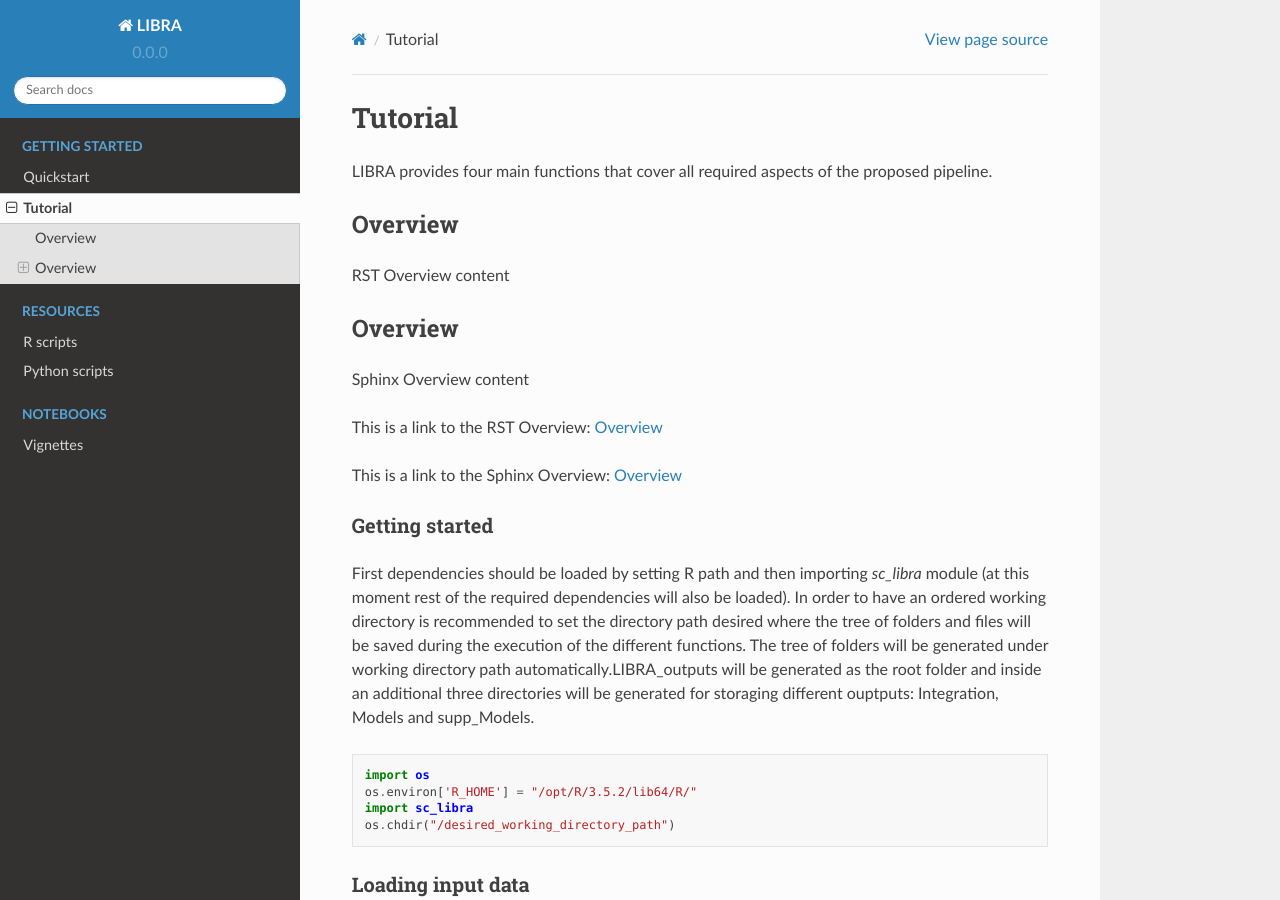
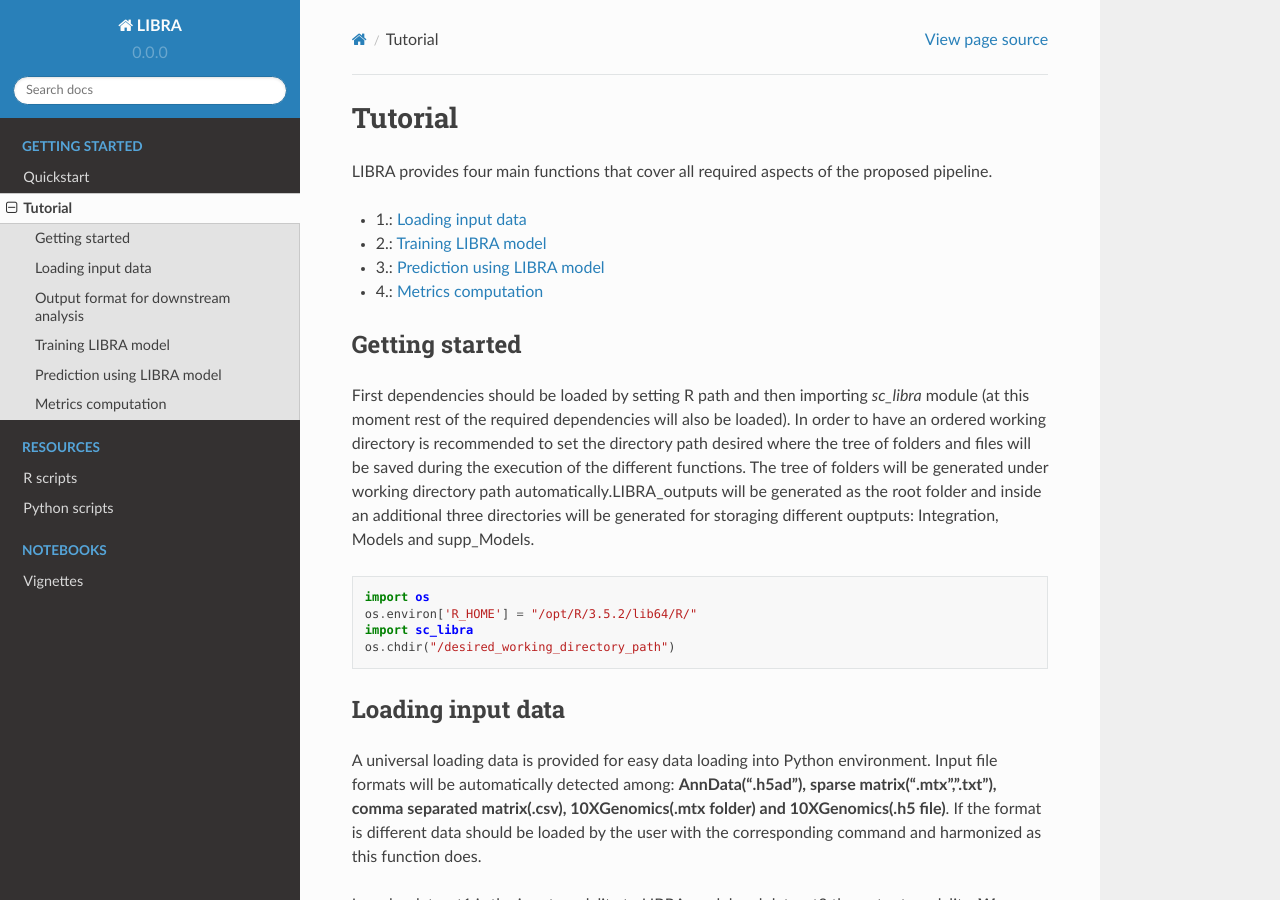
Before and after one commit to TranslationalBioinformaticsUnit/LIBRA, a Sphinx documentation site: the page built from docs/source/tutorial.rst, in a window 1280 px wide and 900 px high. Built offline with Sphinx 7.4.7 and the Read the Docs theme 2.0.0, drawn with Linux system fonts in a browser that asks for light colours.

Commit message:
Update tutorial.rst

```diff
--- a/docs/source/tutorial.rst
+++ b/docs/source/tutorial.rst
@@ -3,26 +3,10 @@
 
 LIBRA provides four main functions that cover all required aspects of the proposed pipeline.
 
-
-.. _RST Overview:
-
-Overview
-**********
-
-RST Overview content
-
-
-.. _Sphinx Overview:
-
-Overview
-*********
-
-Sphinx Overview content
-
-
-This is a link to the RST Overview: :ref:`RST Overview`
-
-This is a link to the Sphinx Overview: :ref:`Sphinx Overview`
+- 1.: :ref:`Loading input data`
+- 2.: :ref:`Training LIBRA model`
+- 3.: :ref:`Prediction using LIBRA model`
+- 4.: :ref:`Metrics computation`
 
 Getting started
 ------------
@@ -36,7 +20,7 @@
     import sc_libra
     os.chdir("/desired_working_directory_path")
 
-
+.. _Loading input data:
 Loading input data
 ------------------
 
@@ -72,6 +56,7 @@
 
    - {**omic_1_name**: pandas.dataframe.omic1, **omic_2_name**: pandas.dataframe.omic2}.
 
+.. _Training LIBRA model:
 Training LIBRA model
 --------------------
 
@@ -117,7 +102,7 @@
 
 All these parameters can be combined for desired task.
 
-
+.. _Prediction using LIBRA model:
 Prediction using LIBRA model
 ----------------------------
 
@@ -133,6 +118,7 @@
 
     predicted_data = sc_libra.libra_predict(model, input_data, to_predict)
 
+.. _Metrics computation:
 Metrics computation
 -------------------
 LIBRA provides a function *libra_metrics* to compute three different measurements explained on the paper.
```
